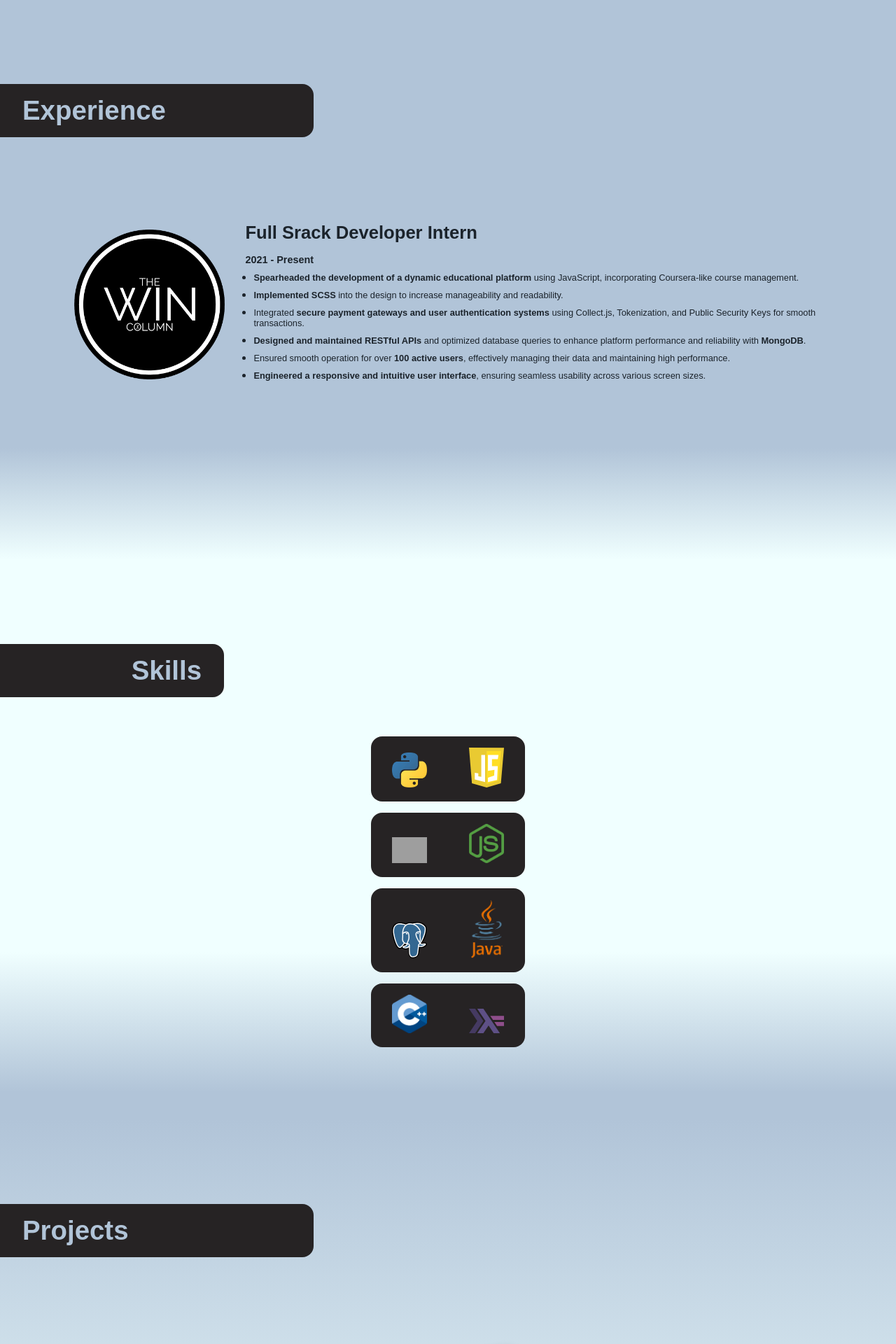
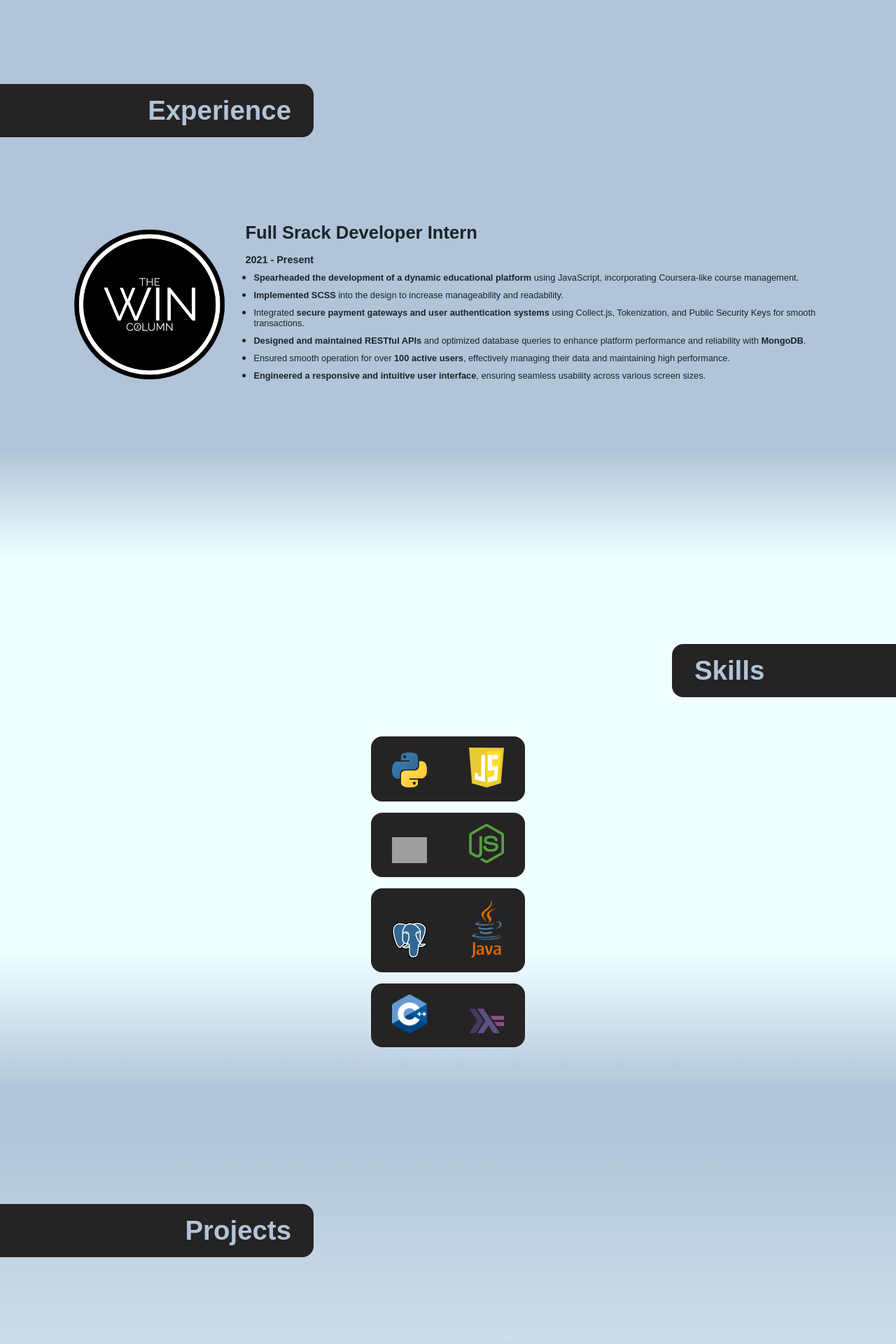
Before and after one commit to AymenS02/Portfolio-Website-2.0, a React (Vite) app: page / in a window 1280 px wide. Shown: the part 1600-3520 px from the top of the page at 70% size. Built offline with nearby package versions, Linux system fonts and the light colour scheme; grey boxes are pictures that could not be loaded.

Commit message:
changed headlines

```diff
--- a/src/components/experience/Experience.scss
+++ b/src/components/experience/Experience.scss
@@ -5,14 +5,13 @@
 
     .title1 {
         font-size: 4.8vh;
-        text-align: start;
+        text-align: end;
         padding: 2vh;
-        padding-left: 4vh;
+        padding-right: 4vh;
         width: 35%;
-        display: flex;
+        display: block;
         margin: 0;
         margin-top: 5vh;
-
         margin-bottom: 2px;
         background-color: #262324;
         color: #b1c4d8;
--- a/src/components/projects/Projects.scss
+++ b/src/components/projects/Projects.scss
@@ -3,11 +3,11 @@
     padding-top: 15vh;
     .header {
         font-size: 4.8vh;
-        text-align: start;
+        text-align: end;
         padding: 2vh;
-        padding-left: 4vh;
+        padding-right: 4vh;
         width: 35%;
-        display: flex;
+        display: block;
         margin: 0;
         // margin-top: 10vh;
         background-color: #262324;
--- a/src/components/skills/Skills.scss
+++ b/src/components/skills/Skills.scss
@@ -5,17 +5,18 @@
 
     .skills-title {
         font-size: 4.8vh;
-        text-align: end;
+        text-align: start;
         margin: 0;
         padding: 2vh;
-        padding-right: 4vh;
-        width: 25%;
+        padding-left: 4vh;
+        width: -25%;
         display:block;
         margin: 0;
         margin-bottom: 2px;
+        margin-left: 75%;
         background-color: #262324;
         color: #b1c4d8;
-        border-radius: 0vh 2vh 2vh 0vh;
+        border-radius: 2vh 0vh 0vh 2vh;
     }
 
     .skills-ul {
```
